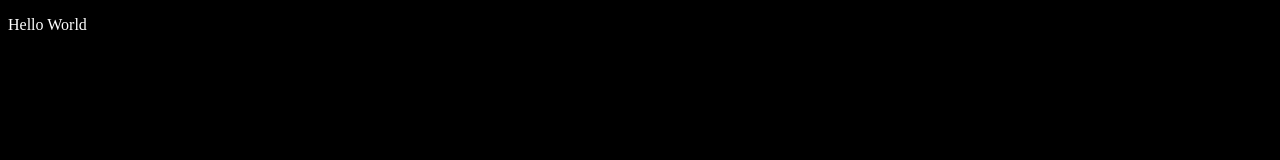
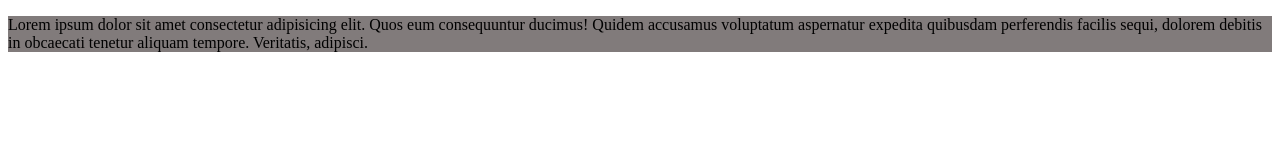
Before and after one commit to HassanRazaFudda/HASSAN-FUDDA.GITHUB.IO, a plain HTML site: page index.html in a window 1280 px wide. Drawn offline with Linux system fonts and the light colour scheme.

Commit message:
modified files

```diff
--- a/index.html
+++ b/index.html
@@ -1,5 +1,6 @@
 <!DOCTYPE html>
 <html lang="en">
+
 <head>
     <meta charset="UTF-8">
     <meta http-equiv="X-UA-Compatible" content="IE=edge">
@@ -7,7 +8,11 @@
     <title>Document</title>
     <link rel="stylesheet" href="./styles/style.css">
 </head>
+
 <body>
-    <p>Hello World</p>
+    <p class="para">Lorem ipsum dolor sit amet consectetur adipisicing elit. Quos eum consequuntur ducimus! Quidem
+        accusamus voluptatum aspernatur expedita quibusdam perferendis facilis sequi, dolorem debitis in obcaecati
+        tenetur aliquam tempore. Veritatis, adipisci.</p>
 </body>
+
 </html>
--- a/styles/style.css
+++ b/styles/style.css
@@ -1,6 +1,4 @@
-body{
-    background-color: #000;
+.para{
+    background-color: rgba(114, 107, 107, 0.89);
+    color: #000;
 }
-p{
-    color: #fff;
-}
```
